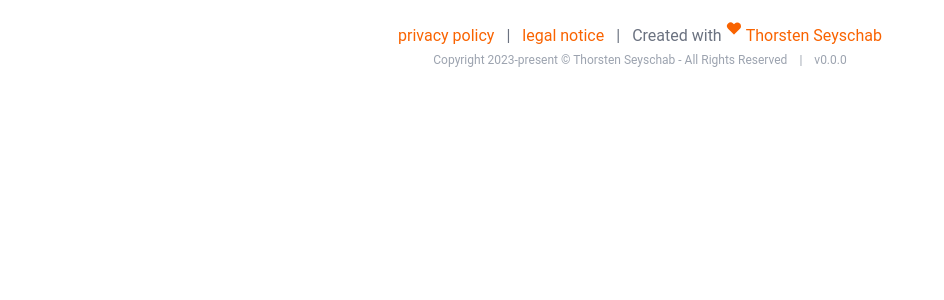
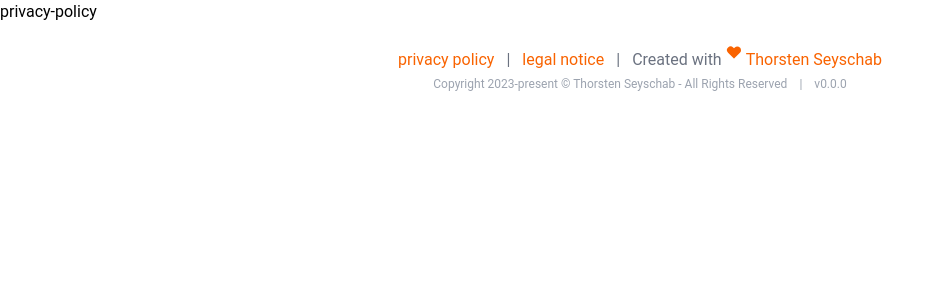
Before and after one commit to toddeTV/emoji-to-image, a Nuxt app: page /privacy-policy in a window 1280 px wide. Shown: the top 300 px of the page, without its empty margins (0-944 px from the left). Built offline with nearby package versions, Linux system fonts and the light colour scheme.

Commit message:
feat: added empty pages `legal-notice` and `privacy-policy`

```diff
--- /dev/null
+++ b/pages/legal-notice.vue
@@ -0,0 +1,4 @@
+<template>
+  legal-notice
+  <!-- TODO -->
+</template>
--- /dev/null
+++ b/pages/privacy-policy.vue
@@ -0,0 +1,4 @@
+<template>
+  privacy-policy
+  <!-- TODO -->
+</template>
```
